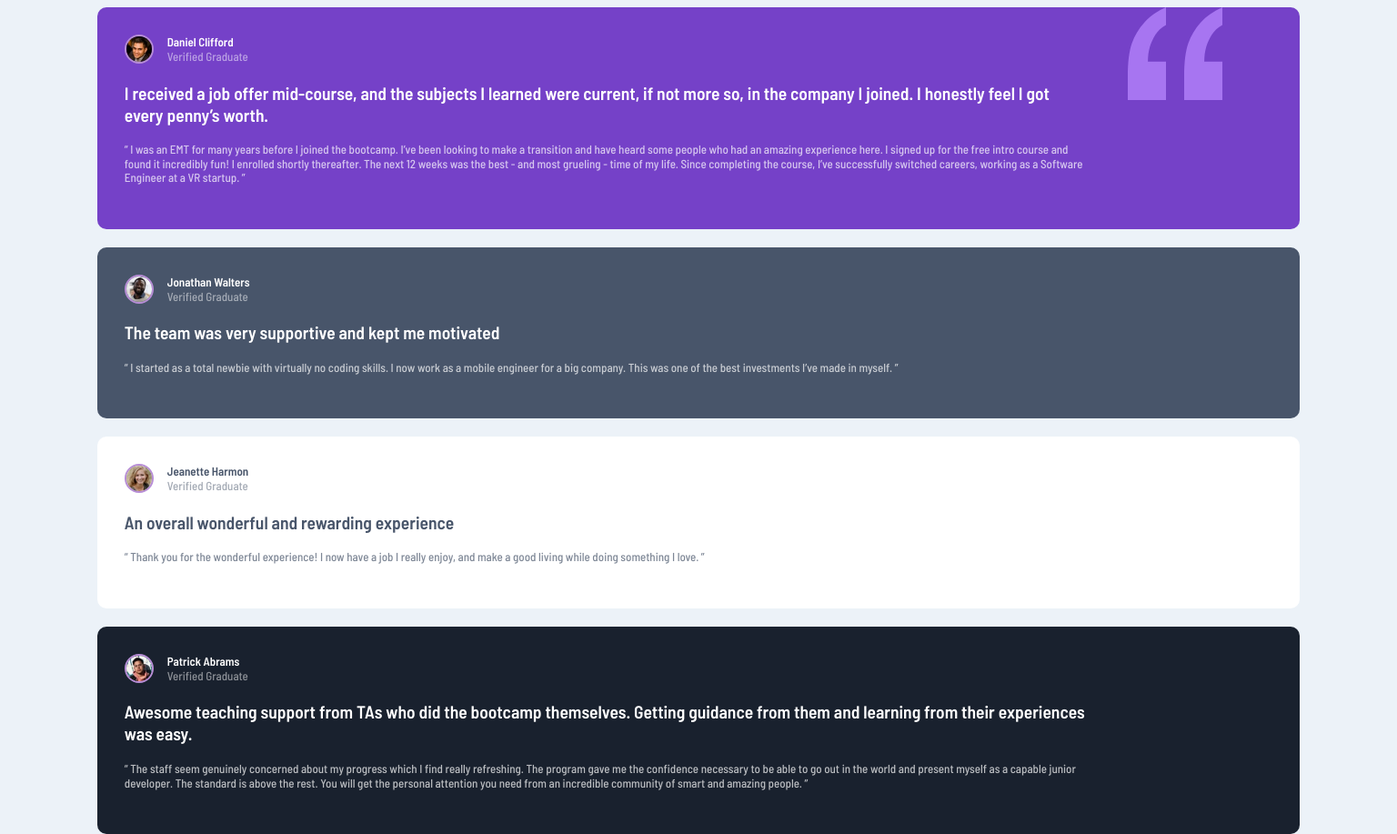
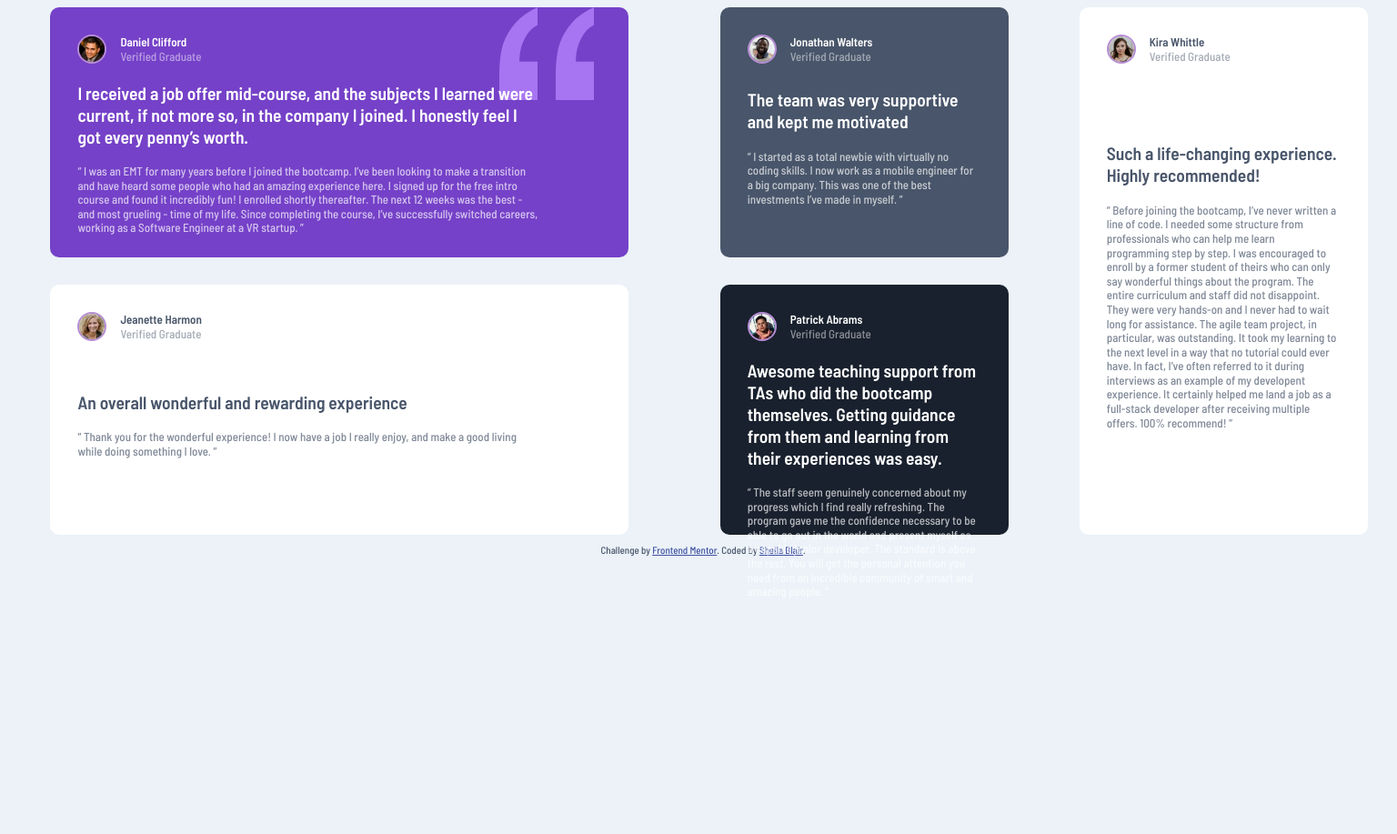
Before and after one commit to sheblair/testimonials-grid-section, a plain HTML site: page index.html in a window 1536 px wide. Shown: the top 917 px of the page at 91% size. After the commit the page ends 800 px from the top, so only its background shows below. Drawn offline with Linux system fonts and the light colour scheme.

Commit message:
Mobile CSS grid implemented

```diff
--- a/css/main.css
+++ b/css/main.css
@@ -10,11 +10,9 @@ body {
 }
 
 main {
-    display: flex;
-    justify-content: center;
-    flex-flow: row wrap;
-    margin: 0 auto;
-    gap: 20px;
+    display: grid;
+    justify-items: center;
+    gap: 30px;
 }
 
 .section {
@@ -95,3 +93,25 @@ p.title {
     margin: 10px 0 0 10px;
     color: hsl(217, 19%, 35%);
 }
+
+@media screen and (min-width: 1440px) {
+
+    main {
+        display: grid;
+        justify-items: center;
+        grid-template-rows: 275px 275px;
+        grid-template-columns: 2fr 1fr 1fr;
+    }
+
+    #testimonial-three {
+        grid-area: 2 / 1 / 3 / 2;
+    }
+
+    #testimonial-four {
+        grid-area: 2 / 2 / 3 / 3;
+    }
+
+    #testimonial-five {
+        grid-area: 1 / 3 / 3 / 4
+    }
+}
```
Also changed, not shown: index.html (+1 -1 lines).
